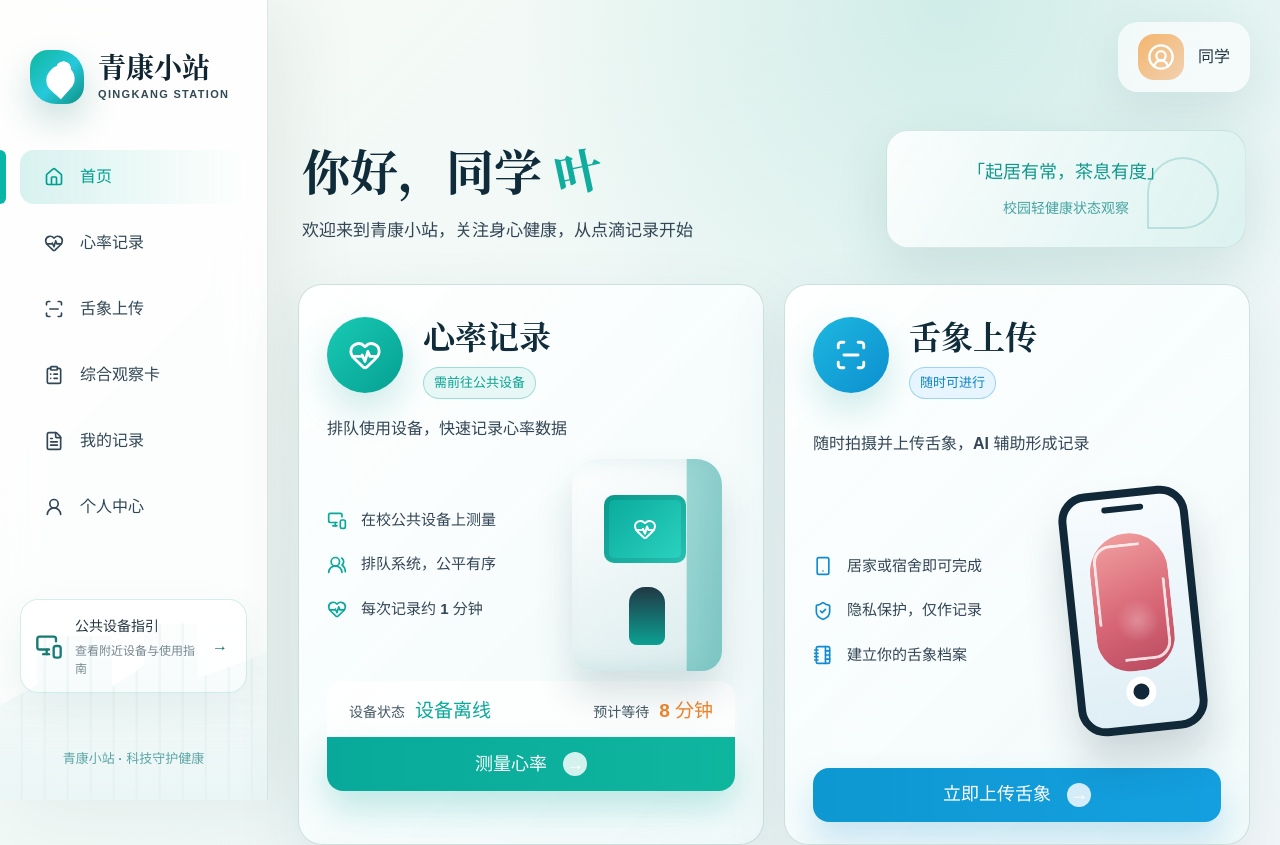
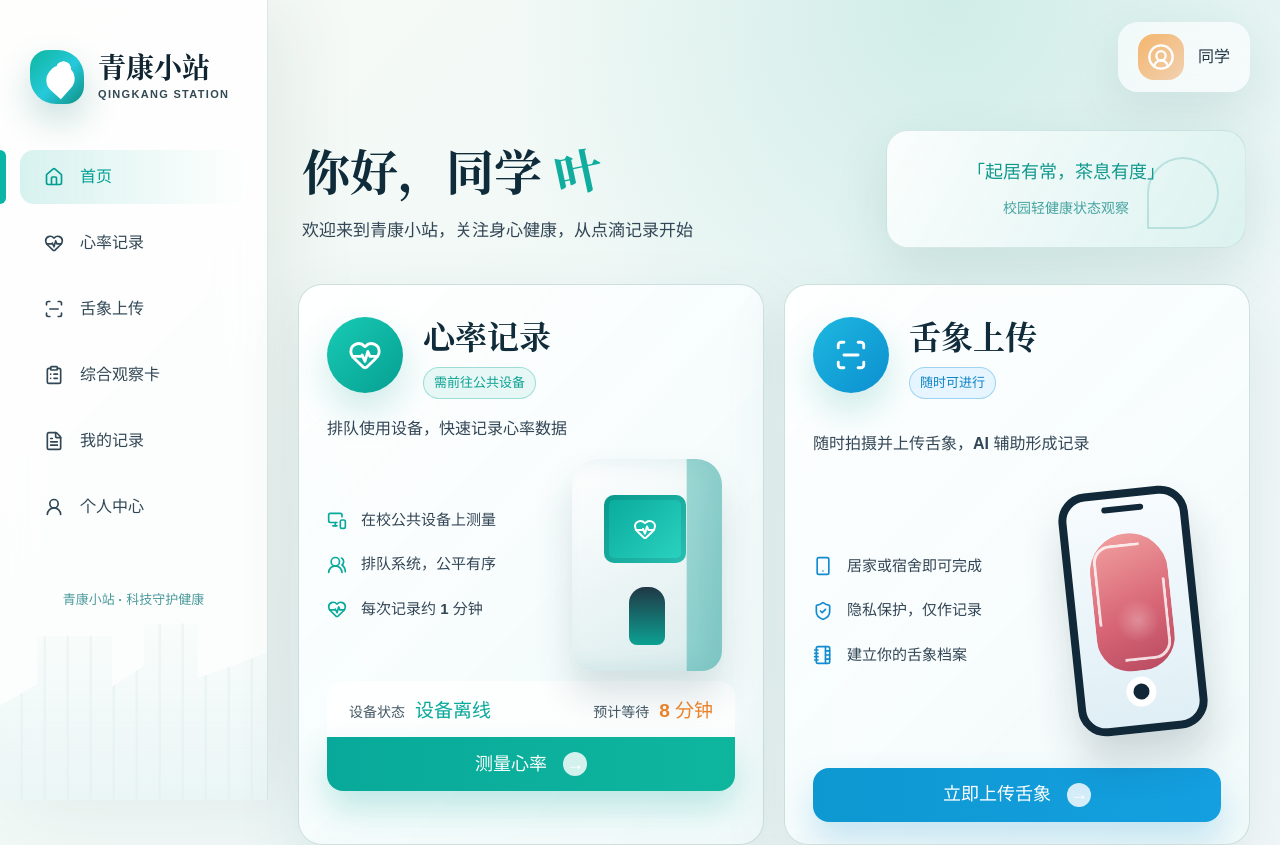
Before and after one commit to RinoPaw/qingkang-station, a React (Vite) app in the folder qingkang_web/: page / in a window 1280 px wide. Shown: the top 845 px of the page. Built offline with nearby package versions, Linux system fonts and the light colour scheme; no server answers.

Commit message:
Remove sidebar guide card

```diff
--- a/qingkang_web/src/components/SidebarNavigation.tsx
+++ b/qingkang_web/src/components/SidebarNavigation.tsx
@@ -3,7 +3,6 @@ import {
   FileText,
   HeartPulse,
   Home,
-  MonitorSmartphone,
   ScanLine,
   UserRound,
 } from 'lucide-react'
@@ -49,15 +48,6 @@ export function SidebarNavigation({ activePage, onNavigate }: SidebarNavigationP
         ))}
       </nav>
 
-      <button className="home-guide-card" onClick={() => onNavigate('guide')} type="button">
-        <MonitorSmartphone size={28} />
-        <span>
-          <strong>公共设备指引</strong>
-          <p>查看附近设备与使用指南</p>
-        </span>
-        <i>→</i>
-      </button>
-
       <p className="home-sidebar-note">青康小站 · 科技守护健康</p>
       <div className="home-campus-ghost" aria-hidden="true"></div>
     </aside>
```
